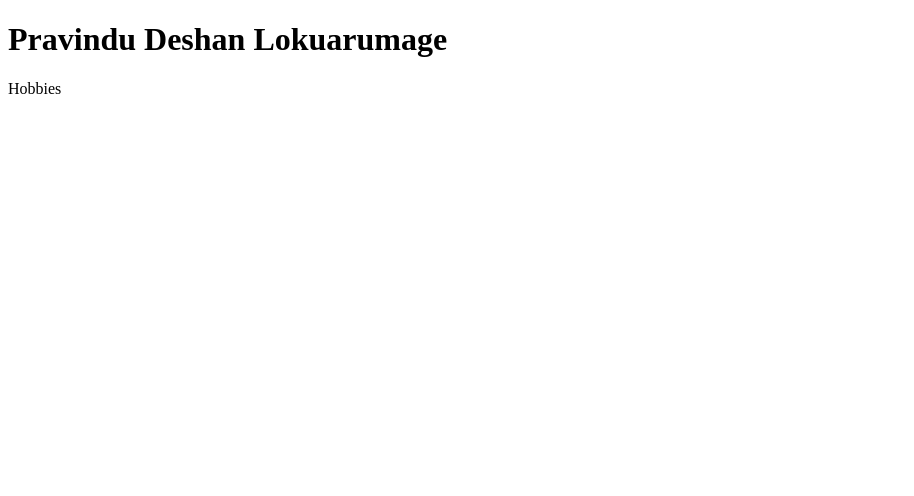
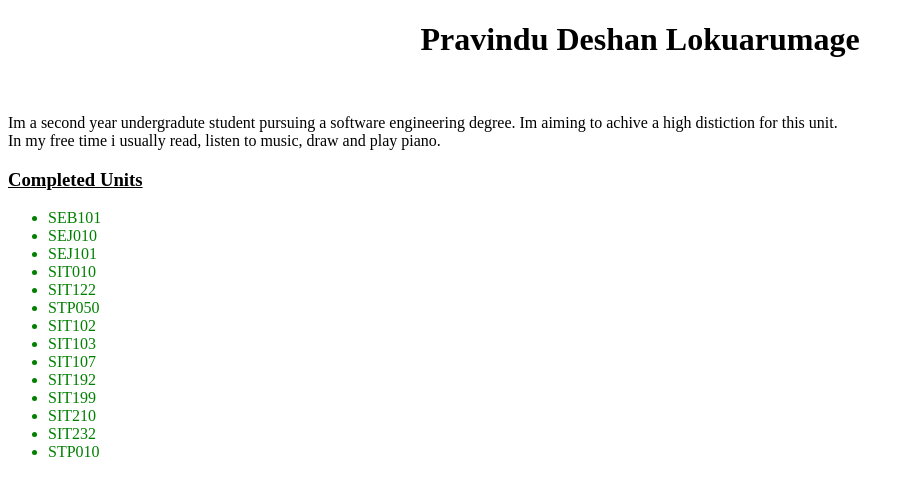
Before and after one commit to Pravindu-Lokuarumage/TrackMe, a plain HTML site: page about-me.html in a window 1280 px wide. Shown: the whole page, without its empty margins (0-914 px from the left). Drawn offline with Linux system fonts and the light colour scheme.

Commit message:
NEW: add css styling

```diff
--- a/about-me.html
+++ b/about-me.html
@@ -6,10 +6,33 @@
 TrackMe application" />
  <meta name="author" content="ENTER YOUR NAME HERE" />
  <meta name="viewport" content="width=device-width, initial-scale=1.0">
+ <link rel="stylesheet" href="style.css"/>
  <title>TrackMe</title>
  </head>
  <body>
  <h1>Pravindu Deshan Lokuarumage</h1>
- <p>Hobbies</p>
+ <br>
+ <p>Im a second year undergradute student pursuing a software engineering degree. Im aiming to achive a high distiction for this unit.
+ 	<br>
+ 	In my free time i usually read, listen to music, draw and play piano.
+ 	<br>
+ </p>
+
+ <h3>Completed Units</h3>
+<ul><li>SEB101</li>
+	<li>SEJ010</li>
+	<li>SEJ101</li>
+	<li>SIT010</li>
+	<li>SIT122</li>
+	<li>STP050</li>
+	<li>SIT102</li>
+	<li>SIT103</li>
+	<li>SIT107</li>
+	<li>SIT192</li>
+	<li>SIT199</li>
+	<li>SIT210</li>
+	<li>SIT232</li>
+	<li>STP010</li>
+</ul>
  </body>
 </html>
--- /dev/null
+++ b/style.css
@@ -0,0 +1,10 @@
+h1 {
+    font-family: "Times New Roman", Times, serif;
+    text-align: center
+}
+h3{
+    text-decoration: underline;
+}
+ul{
+    color: green
+}
```
